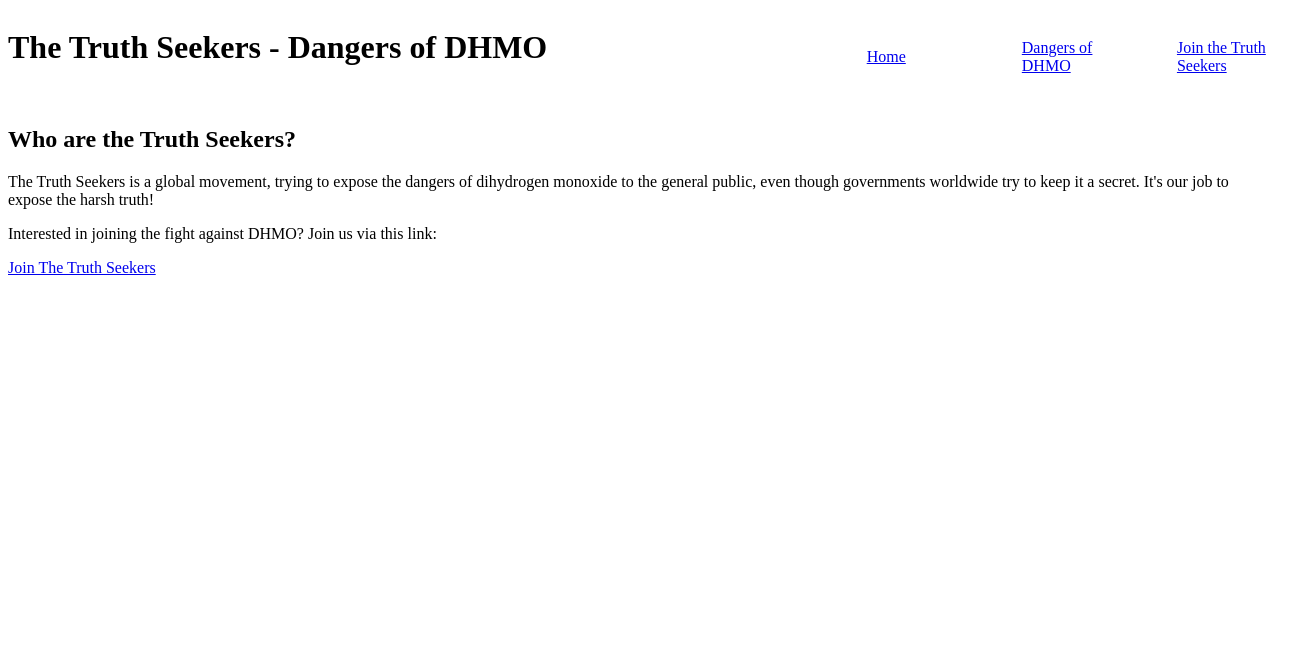
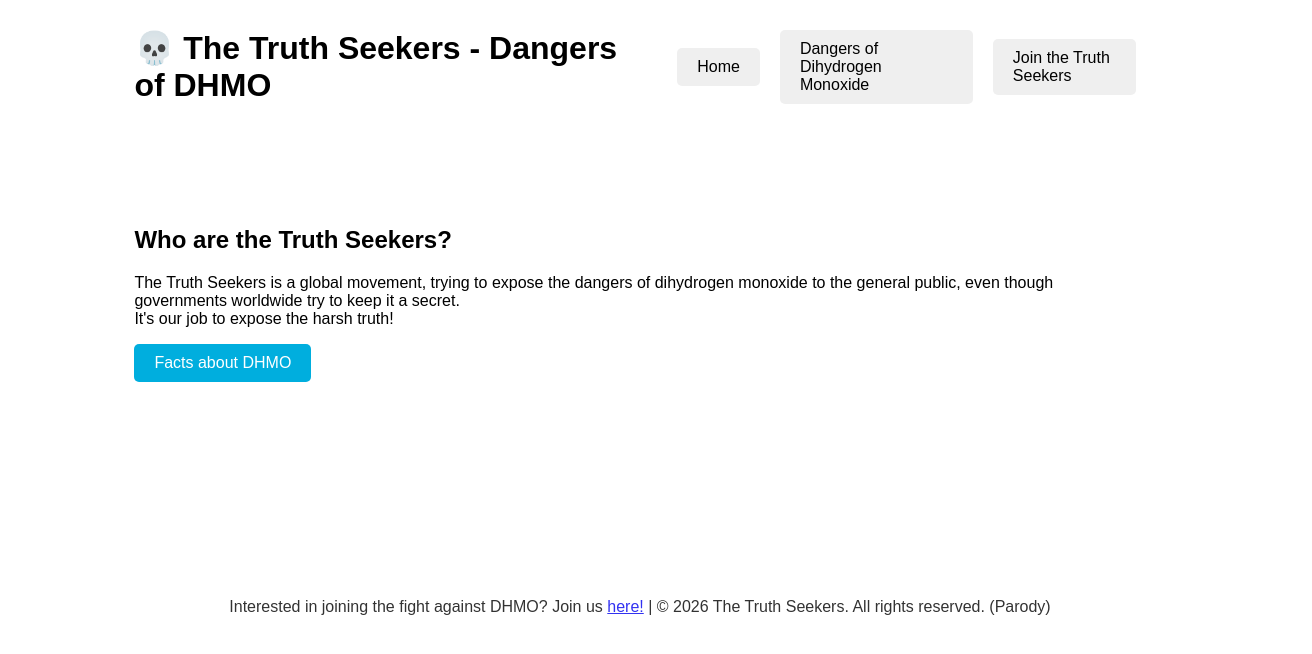
Before and after one commit to jonnesavimaki/webdevbasics, a plain HTML site: page index.html in a window 1280 px wide. Shown: the whole page, 1312 px wide, since content can reach past the window. Drawn offline with Linux system fonts and the light colour scheme.

Commit message:
First content

```diff
--- a/css/style.css
+++ b/css/style.css
@@ -1,21 +1,68 @@
+body {
+    font-family: Arial, sans-serif;
+}
+
 header {
     display: flex;
-    width: 100%;
+    flex-wrap: nowrap;
+    justify-content: space-between;
+    align-items: center;
+    width: 80%;
+    justify-self: center;
+}
+
+header nav ul {
+    display: flex;
     flex-wrap: nowrap;
     justify-content: space-between;
 }
 
 header nav li {
     display: flex;
-    width: 100%;
     flex-wrap: nowrap;
-    padding: 15px 20px;
-    align-self: center;
+
+}
+header nav li a {
+       text-decoration: none;
+       color: black;
+
 }
 
-header nav ul {
+main {
+    margin-top: 100px;
+    margin-bottom: 200px;
+    width: 80%;
+    justify-self: center
+}
+
+footer {
     display: flex;
-    width: 100%;
-    flex-wrap: nowrap;
-    justify-content: space-between;
+    justify-content: center;
+    opacity: 0.8;
+
 }
+
+.btn-general {
+    padding: 10px 20px;
+    align-self: center;
+    background-color: #efefef;
+    margin: 0 10px;
+    border-radius: 5px;
+    text-decoration: none;
+    color: black;
+}
+
+#btn-cta {
+    display: inline-block;
+    margin: 0;
+    background-color: #00aede;
+    color: white;
+    transition: all 0.2s;
+
+}
+
+#btn-cta:hover, #btn-cta:focus {
+    transform: translate(-1px,1px);
+    background-color: #0098c2;
+    box-shadow: 2px 2px 8px #00000029;
+}
--- a/index.html
+++ b/index.html
@@ -3,17 +3,18 @@
   <head>
     <meta charset="UTF-8" />
     <meta name="viewport" content="width=device-width, initial-scale=1.0" />
-    <title>The Truth Seekers - Dangers of DHMO</title>
+    <title>💀 The Truth Seekers - Dangers of DHMO</title>
     <link rel="stylesheet" href="css/style.css">
+    <meta name="robots" content="noindex">
   </head>
   <body>
     <header>
-      <h1>The Truth Seekers - Dangers of DHMO</h1>
+      <h1>💀 The Truth Seekers - Dangers of DHMO</h1>
       <nav>
         <ul>
-          <li><a href="index.html">Home</a></li>
-          <li><a href="dhmo.html">Dangers of DHMO</a></li>
-          <li><a href="join.html">Join the Truth Seekers</a></li>
+          <li class="btn-general"><a href="index.html">Home</a></li>
+          <li class="btn-general"><a href="dhmo.html">Dangers of Dihydrogen Monoxide</a></li>
+          <li class="btn-general"><a href="join.html">Join the Truth Seekers</a></li>
         </ul>
       </nav>
     </header>
@@ -23,16 +24,15 @@
         <p>
           The Truth Seekers is a global movement, trying to expose the dangers
           of dihydrogen monoxide to the general public, even though governments
-          worldwide try to keep it a secret. It's our job to expose the harsh
+          worldwide try to keep it a secret.<br>
+          It's our job to expose the harsh
           truth!
         </p>
+        <a href="dhmo.html" class="btn-general" id="btn-cta">Facts about DHMO</a>
       </article>
     </main>
     <footer>
-      <p>
-        Interested in joining the fight against DHMO? Join us via this link:
-      </p>
-      <a href="join.html">Join The Truth Seekers</a>
+      <p>Interested in joining the fight against DHMO? Join us <a href="join.html">here!</a> | &copy; 2026 The Truth Seekers. All rights reserved. (Parody)</p>
     </footer>
   </body>
 </html>
```
